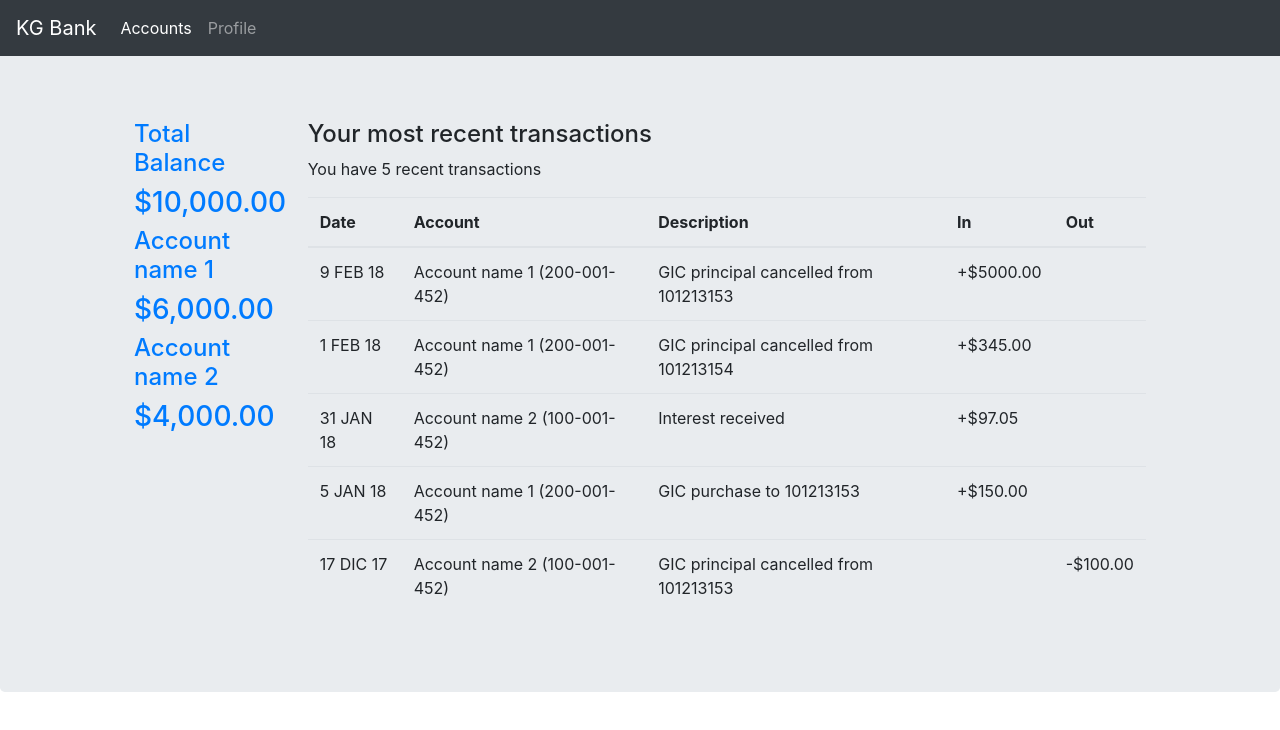
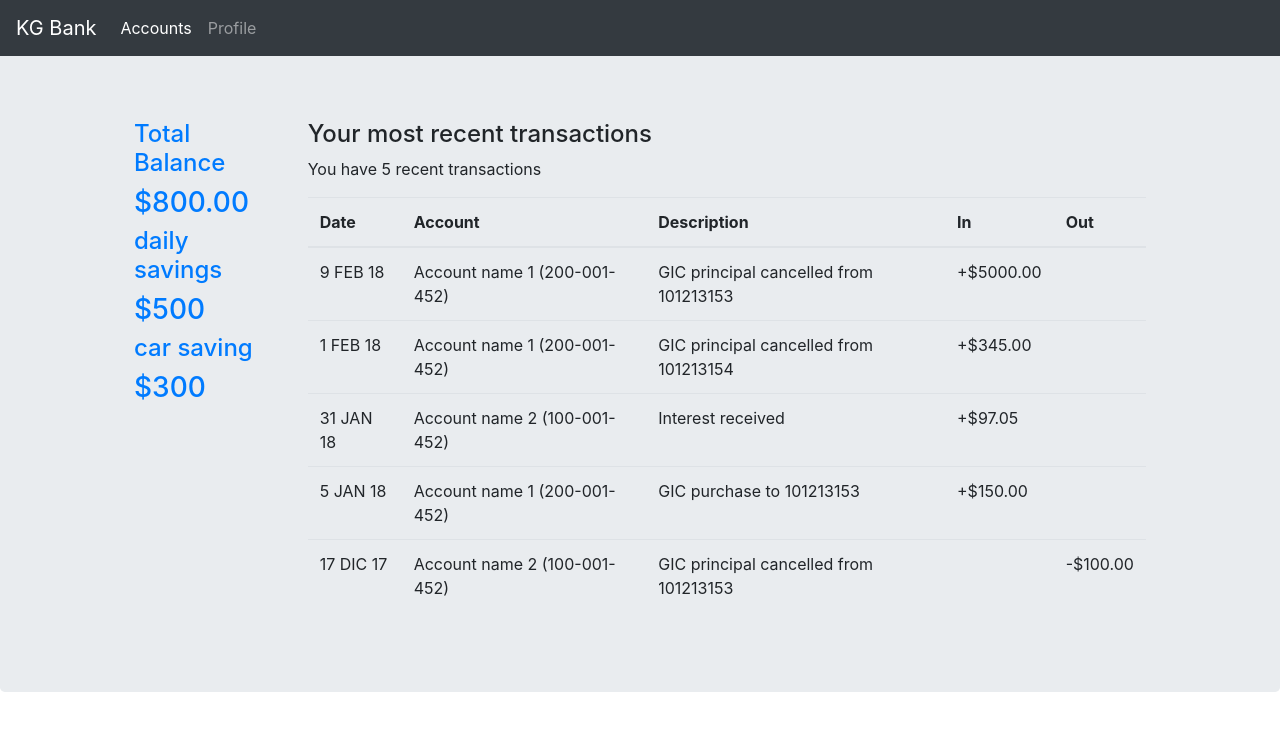
Before and after one commit to dnjavier/ng5-bank, an Angular app: page /main/accounts in a window 1280 px wide. Shown: the top 730 px of the page. Built offline with nearby package versions, Linux system fonts and the light colour scheme; sample sign-in values are in the browser's storage.

Commit message:
adds a model and a service to manage accounts

```diff
--- a/src/app/app.module.ts
+++ b/src/app/app.module.ts
@@ -1,7 +1,6 @@
-import { BrowserModule } from '@angular/platform-browser';
 import { NgModule } from '@angular/core';
 import { FormsModule }   from '@angular/forms';
-
+import { BrowserModule } from '@angular/platform-browser';
 import { HttpClientModule, HTTP_INTERCEPTORS } from '@angular/common/http';
 
 import { JwtInterceptorProvider } from './interceptors/jwt.interceptor';
--- a/src/app/dashboard/accounts/account-nav/account-nav.component.html
+++ b/src/app/dashboard/accounts/account-nav/account-nav.component.html
@@ -2,19 +2,15 @@
     <li><a [routerLink]="['/main/accounts']">
         <div>
             <h4>Total Balance</h4>
-            <h3>$10,000.00</h3>
+            <h3>$800.00</h3>
         </div>
     </a></li>
-    <li><a [routerLink]="['/main/accounts/1']">
-        <div>
-            <h4>Account name 1</h4>
-            <h3>$6,000.00</h3>
-        </div>
-    </a></li>
-    <li><a [routerLink]="['/main/accounts/2']">
-        <div>
-            <h4>Account name 2</h4>
-            <h3>$4,000.00</h3>
-        </div>
-    </a></li>
+    <li *ngFor="let account of accounts">
+        <a [routerLink]="['/main', 'accounts', account.number]">
+            <div>
+                <h4>{{ account.name }}</h4>
+                <h3>${{ account.amount }}</h3>
+            </div>
+        </a>
+    </li>
 </ul>
--- a/src/app/dashboard/accounts/account-nav/account-nav.component.ts
+++ b/src/app/dashboard/accounts/account-nav/account-nav.component.ts
@@ -1,11 +1,28 @@
 import { Component, OnInit } from '@angular/core';
+import { IAccount } from '../models/account.model';
 
 @Component({
     selector: 'account-nav',
     templateUrl: './account-nav.component.html',
     styleUrls: ['./account-nav.component.scss']
 })
+
 export class AccountNavComponent implements OnInit {
+
+  accounts: IAccount[] = [
+    {
+      number: 1,
+      name: 'daily savings',
+      user: 1,
+      amount: 500.00
+    },
+    {
+      number: 2,
+      name: 'car saving',
+      user: 1,
+      amount: 300.00
+    }
+  ];
 
   constructor() { }
 
--- a/src/app/dashboard/accounts/accounts.module.ts
+++ b/src/app/dashboard/accounts/accounts.module.ts
@@ -5,11 +5,13 @@ import { AccountListComponent } from './account-list/account-list.component';
 import { AccountsComponent } from './accounts.component';
 import { AccountNavComponent } from './account-nav/account-nav.component';
 import { RouterModule } from '@angular/router';
+import { BrowserModule } from '@angular/platform-browser';
 
 
 @NgModule({
     imports: [
-        RouterModule.forChild([])
+        RouterModule.forChild([]),
+        BrowserModule
     ],
     declarations: [
         AccountsComponent,
--- /dev/null
+++ b/src/app/dashboard/accounts/models/account.model.ts
@@ -0,0 +1,6 @@
+export interface IAccount {
+    number: number,
+    name: string,
+    user: number,
+    amount: number
+}
```
Also changed, not shown: src/app/dashboard/accounts/services/account.service.ts (added, +24 -0 lines).
